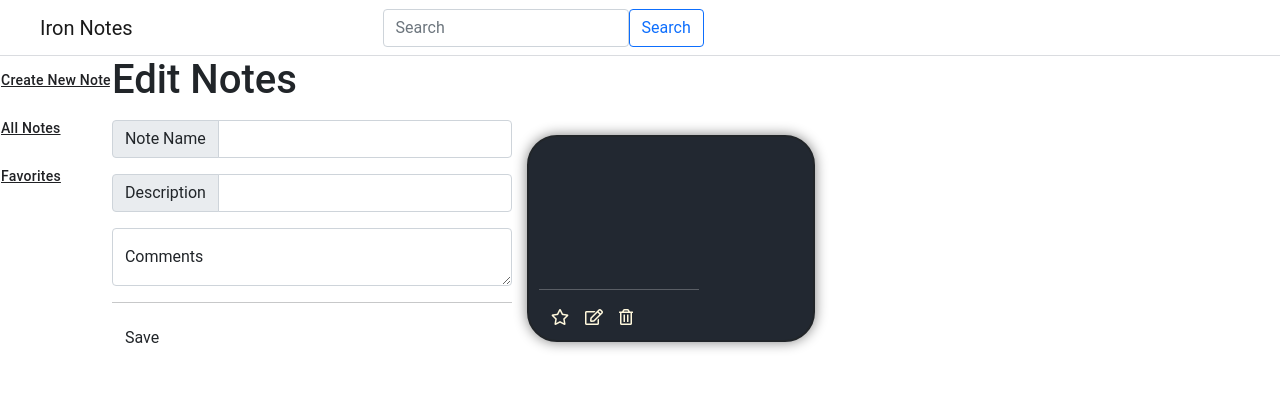
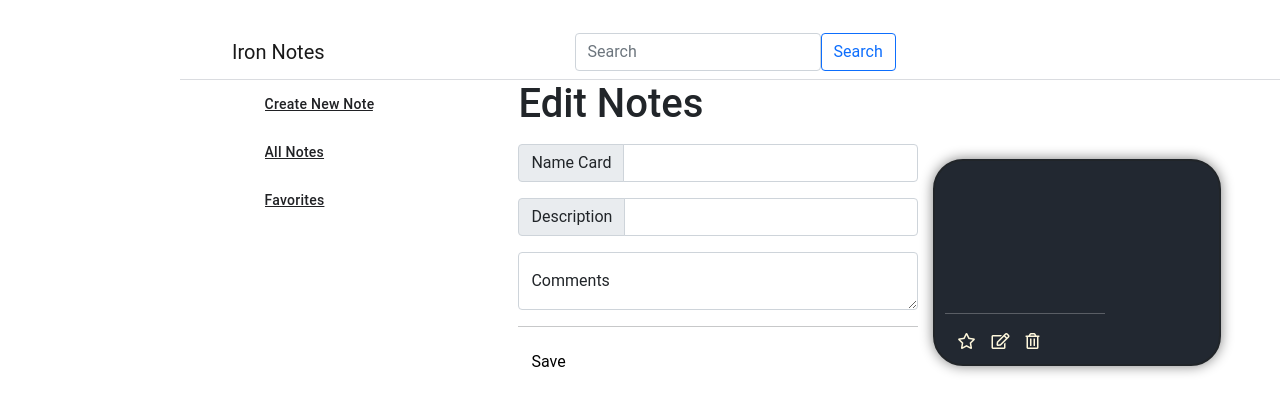
Before and after one commit to CoderVinicius/iron-notes, a React (Create React App) app: page /edit/1 in a window 1280 px wide. Shown: the top 412 px of the page. Built offline with nearby package versions, Linux system fonts and the light colour scheme; no server answers.

Commit message:
GianLucas - app.js

```diff
--- a/src/components/App.js
+++ b/src/components/App.js
@@ -14,13 +14,16 @@ function App() {
   return (
 
       <BrowserRouter>
+      <div className="container mt-4">
       <Nav/>
-      <div className="d-flex">
+      <div className="d-flex justify-content-lg-around">
       <Sidebar/>
       <Route exact path="/" component={AllCard} />
       <Route exact path="/details/:id" component={CardDetails} />
       <Route path="/edit/:id" component={EditNote}/>
       </div>
+      </div>
+
 
       </BrowserRouter>
 
--- a/src/components/EditNote.js
+++ b/src/components/EditNote.js
@@ -1,10 +1,9 @@
 import React from "react";
 import axios from "axios";
-import InpuGlobal from "./InputGlobal";
+import InputGlobal from "./InputGlobal";
 
 class EditNote extends React.Component {
   state = {
-    _id: "",
     cardName: "",
     comment: "",
     description: "",
@@ -31,14 +30,15 @@ class EditNote extends React.Component {
   };
 
   handleSubmit = (event) => {
+    console.log(this.state);
     let id = this.props.match.params.id;
     event.preventDefault();
 
     axios
-      .post(`https://sao-ironrest.herokuapp.com/IronNote/${id}`, this.state)
+      .put(`https://sao-ironrest.herokuapp.com/IronNote/${id}`, this.state)
       .then((response) => {
         // console.log(response);
-        this.props.history.push("/");
+        this.props.history.push("/")
       })
       .catch((err) => {
         console.log(err);
@@ -46,31 +46,24 @@ class EditNote extends React.Component {
   };
 
   render() {
-    console.log("CardName= ", this.state.cardName)
-    console.log("Description= ", this.state.description)
-
     return (
       <div>
-
         <h1 className="mb-3">Edit Notes</h1>
         <div className="d-flex">
           <form onSubmit={this.handleSubmit}>
-
-
-
-          <InpuGlobal
-            nameInput="Note Name"
+            <InputGlobal
+              label="Name Card"
               value={this.state.cardName}
               name="cardName"
-            Change={this.handleChange}
+              onChange={this.handleChange}
               required
             />
 
-          <InpuGlobal
-            nameInput="Description"
+            <InputGlobal
+              label="Description"
               value={this.state.description}
               name="description"
-            Change={this.handleChange}
+              onChange={this.handleChange}
               required
             />
 
@@ -79,76 +72,20 @@ class EditNote extends React.Component {
                 value={this.state.myNote}
                 name="myNote"
                 onChange={this.handleChange}
-              class="textWrap form-control"
+                className="textWrap form-control"
                 placeholder="Leave a comment here"
                 required
               ></textarea>
               <label for="floatingTextarea">Comments</label>
             </div>
-
-
-
-
-          {/* <div className="input-group mb-3">
-            <span className="input-group-text" id="inputGroup-sizing-default">
-              NameCard
-            </span>
-            <input
-              value={this.state.cardName}
-              type="text"
-              name="cardName"
-              onChange={this.handleChange}
-              className="form-control"
-              aria-label="Sizing example input"
-              aria-describedby="inputGroup-sizing-default"
-            />
-          </div>
-          <div className="input-group mb-3">
-            <span className="input-group-text" id="inputGroup-sizing-default">
-              Description
-            </span>
-            <input
-              value={this.state.description}
-              type="text"
-              name="description"
-              onChange={this.handleChange}
-              className="form-control"
-              aria-label="Sizing example input"
-              aria-describedby="inputGroup-sizing-default"
-            />
-          </div>
-          <div className="input-group mb-3">
-            <span className="input-group-text" id="inputGroup-sizing-default">
-              YourNote
-            </span>
-            <input
-              value={this.state.myNote}
-              type="text"
-              name="myNote"
-              onChange={this.handleChange}
-              className="form-control"
-              aria-label="Sizing example input"
-              aria-describedby="inputGroup-sizing-default"
-            />
-          </div> */}
-
-          {/* <div class="form-floating">
-          <textarea
-            class="form-control"
-            name="comment"
-            value={this.state.comment}
-            onChange={this.handleChange}
-            placeholder="Leave a comment here"
-            id="floatingTextarea"
-          ></textarea>
-          <label for="floatingTextarea">Comments</label>
-        </div> */}
-
             <hr />
-          <button className="btn" type="submit">
+            <div className="form-group">
+            <button type="submit" className="btn btn-primary">
               Save
             </button>
+          </div>
           </form>
+
           <div
             className="card cardsBorder"
             style={{ width: "18rem", backgroundColor: "#222831" }}
@@ -167,14 +104,17 @@ class EditNote extends React.Component {
             <hr className="cardsHr" />
             <div className="container">
               <a className="card-link">
-                <i class="far fa-star" style={{ color: "cornsilk" }}></i>
+                <i className="far fa-star" style={{ color: "cornsilk" }}></i>
               </a>
 
               <a className="card-link">
-                <i class="far fa-edit" style={{ color: "cornsilk" }}></i>
+                <i className="far fa-edit" style={{ color: "cornsilk" }}></i>
               </a>
               <a className="card-link">
-                <i class="far fa-trash-alt" style={{ color: "cornsilk" }}></i>
+                <i
+                  className="far fa-trash-alt"
+                  style={{ color: "cornsilk" }}
+                ></i>
               </a>
             </div>
           </div>
--- a/src/components/InputGlobal.js
+++ b/src/components/InputGlobal.js
@@ -1,19 +1,16 @@
 function InpuGlobal(props) {
   return (
     <div className="input-group mb-3">
-      <span className="input-group-text" id="inputGroup-sizing-default">
-        {props.nameInput}
-      </span>
+      <label className="input-group-text" htmlFor={props.id}>{props.label}</label>
       <input
-        maxlength="25"
+        id={props.id}
+        maxLength="25"
         required={true}
         value={props.value}
         type="text"
         name={props.name}
-        onChange={props.Change}
+        onChange={props.onChange}
         className="form-control"
-        aria-label="Sizing example input"
-        aria-describedby="inputGroup-sizing-default"
       />
     </div>
   );
--- a/src/components/Nav.js
+++ b/src/components/Nav.js
@@ -9,7 +9,7 @@ class BootstrapNavbar extends React.Component{
 
     render(){
         return(
-                <div class='navbar' className="row w-100">
+                <div className="navbar" className="row w-100">
                     <Router>
                     <Navbar>
                     <Navbar.Brand>Iron Notes</Navbar.Brand>
```
Lines whose indentation alone changed are shown as unchanged.
